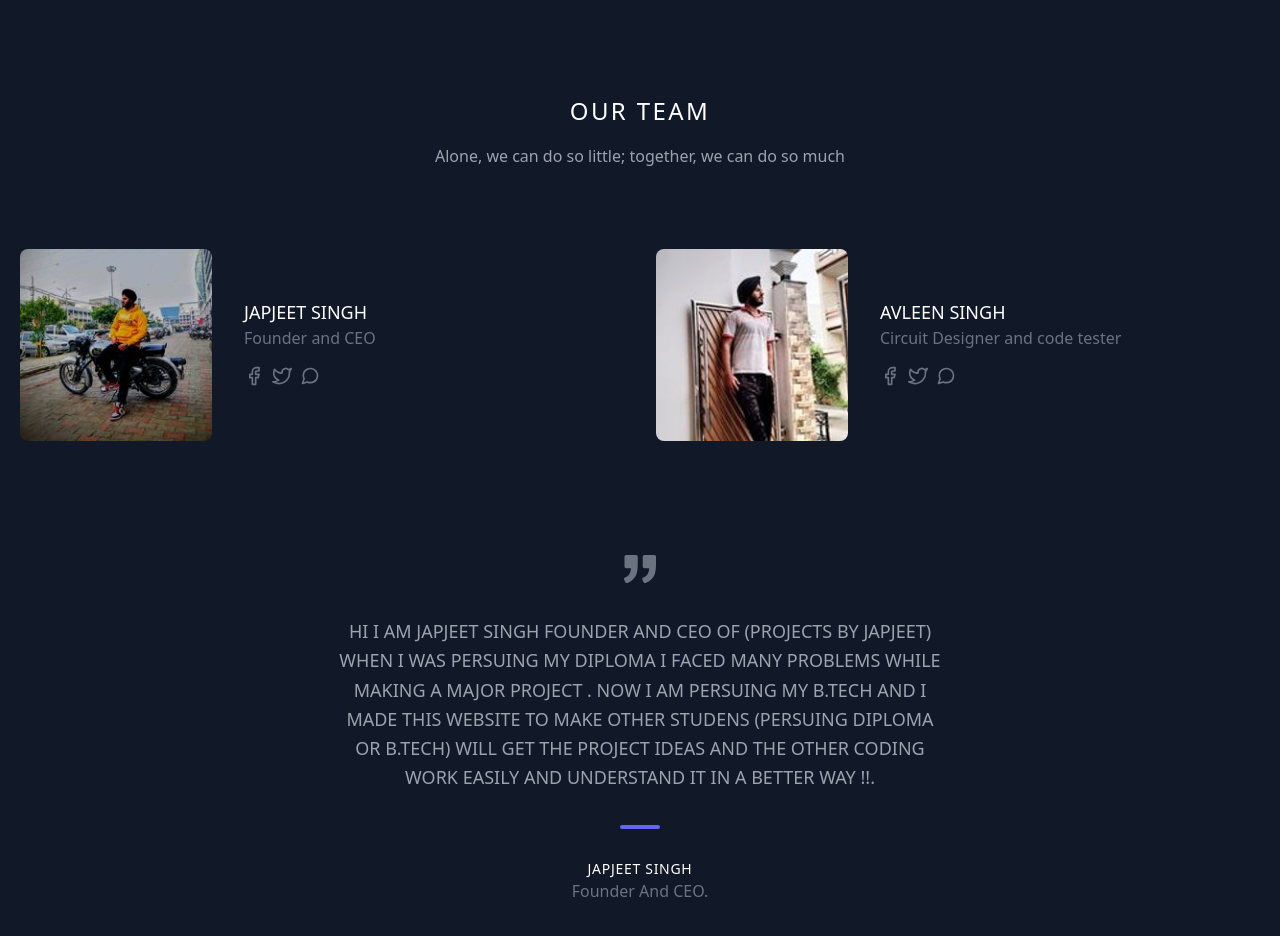
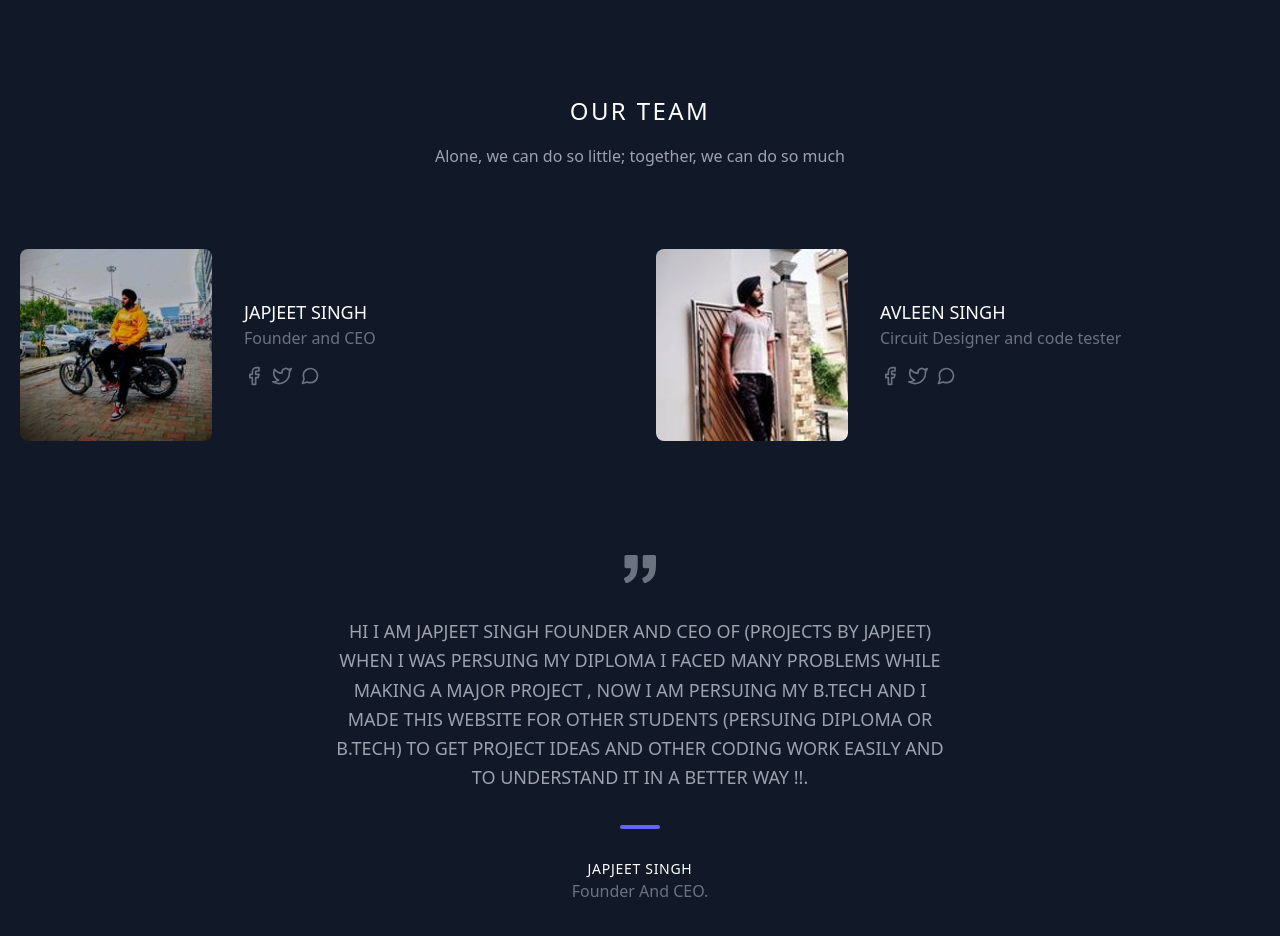
Before and after one commit to JAPJEET01/japjeetsingh.tech, a plain HTML site: page about us.html in a window 1280 px wide. Shown: the part 130-1066 px from the top of the page. Drawn offline with nearby package versions, Linux system fonts and the light colour scheme.

Commit message:
Update about us.html

```diff
--- a/about us.html
+++ b/about us.html
@@ -199,7 +199,7 @@
                                     d="M925.036 57.197h-304c-27.6 0-50 22.4-50 50v304c0 27.601 22.4 50 50 50h145.5c-1.9 79.601-20.4 143.3-55.4 191.2-27.6 37.8-69.399 69.1-125.3 93.8-25.7 11.3-36.8 41.7-24.8 67.101l36 76c11.6 24.399 40.3 35.1 65.1 24.399 66.2-28.6 122.101-64.8 167.7-108.8 55.601-53.7 93.7-114.3 114.3-181.9 20.601-67.6 30.9-159.8 30.9-276.8v-239c0-27.599-22.401-50-50-50zM106.036 913.497c65.4-28.5 121-64.699 166.9-108.6 56.1-53.7 94.4-114.1 115-181.2 20.6-67.1 30.899-159.6 30.899-277.5v-239c0-27.6-22.399-50-50-50h-304c-27.6 0-50 22.4-50 50v304c0 27.601 22.4 50 50 50h145.5c-1.9 79.601-20.4 143.3-55.4 191.2-27.6 37.8-69.4 69.1-125.3 93.8-25.7 11.3-36.8 41.7-24.8 67.101l35.9 75.8c11.601 24.399 40.501 35.2 65.301 24.399z">
                                 </path>
                             </svg>
-                            <p class="leading-relaxed text-lg">HI I AM JAPJEET SINGH FOUNDER AND CEO OF (PROJECTS BY JAPJEET) WHEN I WAS PERSUING MY DIPLOMA I FACED MANY PROBLEMS WHILE MAKING A MAJOR PROJECT . NOW I AM PERSUING MY B.TECH AND I MADE THIS WEBSITE TO MAKE OTHER STUDENS (PERSUING DIPLOMA OR B.TECH) WILL GET THE PROJECT IDEAS AND THE OTHER CODING WORK EASILY AND UNDERSTAND IT IN A BETTER WAY !!.</p>
+                            <p class="leading-relaxed text-lg">HI I AM JAPJEET SINGH FOUNDER AND CEO OF (PROJECTS BY JAPJEET) WHEN I WAS PERSUING MY DIPLOMA I FACED MANY PROBLEMS WHILE MAKING A MAJOR PROJECT , NOW I AM PERSUING MY B.TECH AND I MADE THIS WEBSITE FOR  OTHER STUDENTS  (PERSUING DIPLOMA OR B.TECH) TO  GET  PROJECT IDEAS AND OTHER CODING WORK EASILY AND  TO UNDERSTAND IT IN A BETTER WAY !!.</p>
                             <span class="inline-block h-1 w-10 rounded bg-indigo-500 mt-8 mb-6"></span>
                             <h2 class="text-white font-medium title-font tracking-wider text-sm">JAPJEET SINGH</h2>
                             <p class="text-gray-500">Founder And CEO.</p>
```
